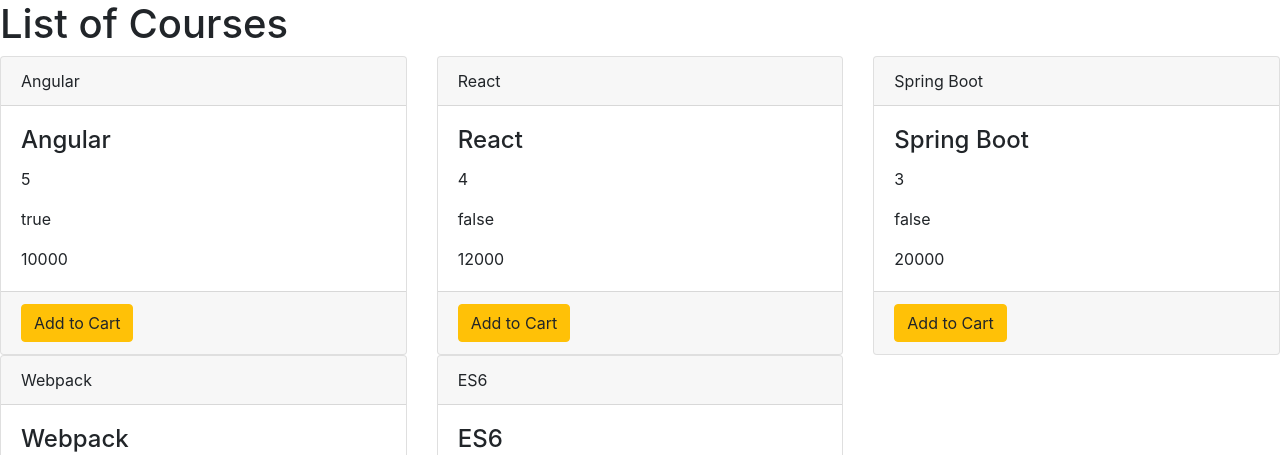
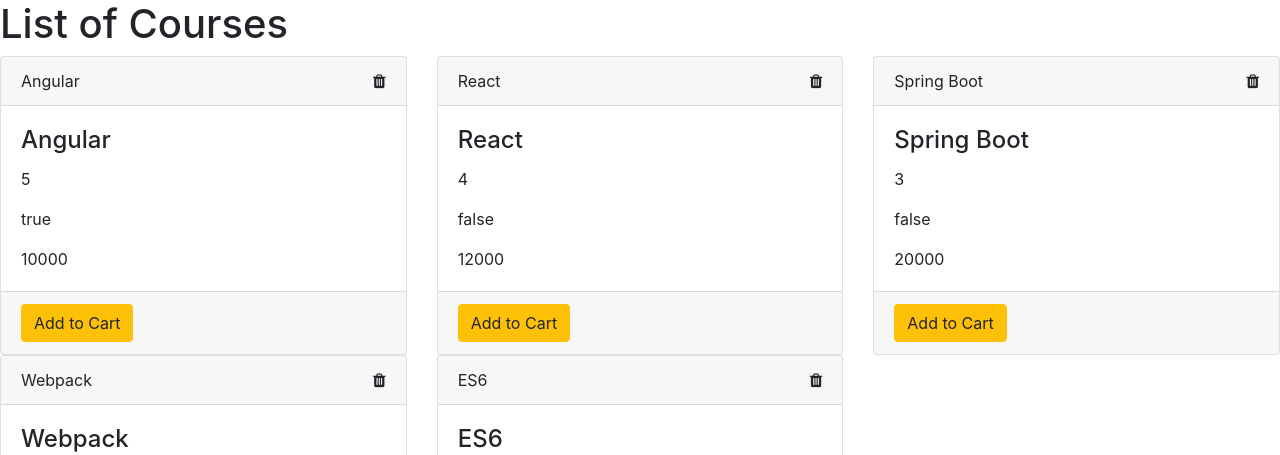
Before and after one commit to Sredd3/tcs-hyd-angular6, an Angular app in the folder day3/my-app/: page / in a window 1280 px wide. Shown: the top 455 px of the page. Built offline with nearby package versions, Linux system fonts and the light colour scheme.

Commit message:
committing the final version of code for day 3

```diff
--- a/day3/my-app/src/app/child/child.component.html
+++ b/day3/my-app/src/app/child/child.component.html
@@ -1,6 +1,6 @@
 <div class="card ">
   <div class="card-header">
-    {{test.name}}
+    {{test.name}}<span style="cursor:pointer" class="pull-right" (click)="removeCourse(test)"><i class="fa fa-trash" aria-hidden="true"></i></span>
   </div>
   <div class="card-body">
     <h4 class="card-title">{{test.name}}</h4>
@@ -9,6 +9,6 @@
     <p class="card-text">{{test.price}}</p>
   </div>
   <div class="card-footer text-muted">
-    <button class="btn" [class.btn-primary]="buttonState" [class.btn-warning]="!buttonState" (click)="addItems(test)">Add to Cart</button>
+    <button class="btn" [class.btn-primary]="buttonState" [class.btn-warning]="!buttonState" (click)="addItems(test)">{{cartText}}</button>
   </div>
 </div>
--- a/day3/my-app/src/app/child/child.component.ts
+++ b/day3/my-app/src/app/child/child.component.ts
@@ -10,16 +10,22 @@
 
   @Input('course') test;
   @Output('cart')  updateCart = new EventEmitter();
+  @Output('deleteCourse')  deleteCourse = new EventEmitter();
   buttonState:boolean = false;
+  cartText="Add to Cart";
   constructor() { }
 
   ngOnInit() {
   }
 
   addItems(item){
-
     this.updateCart.emit(item);
     this.buttonState = !this.buttonState;
+    this.cartText = !this.buttonState ?"Add To Cart": "Remove from Cart";
+  }
+
+  removeCourse(item){
+    this.deleteCourse.emit(item);
 
   }
 
--- a/day3/my-app/src/app/courses/courses.component.html
+++ b/day3/my-app/src/app/courses/courses.component.html
@@ -2,7 +2,7 @@
   <h1>List of Courses</h1>
   <div class="row">
       <div class="col-md-4" *ngFor="let course of courses">
-        <app-child [course]="course" (cart)="addItemToCart($event)"></app-child>
+        <app-child [course]="course" (cart)="addItemToCart($event)" (deleteCourse)="deleteCourse($event)"></app-child>
     </div>
     </div>
   <!--<ul>
--- a/day3/my-app/src/app/courses/courses.component.ts
+++ b/day3/my-app/src/app/courses/courses.component.ts
@@ -58,4 +58,8 @@
     console.log(`Fetched the item selected by the user ${item.name}`);
   }
 
+  deleteCourse(item){
+    this.courses.splice(this.courses.indexOf(item),1);
+  }
+
 }
```
